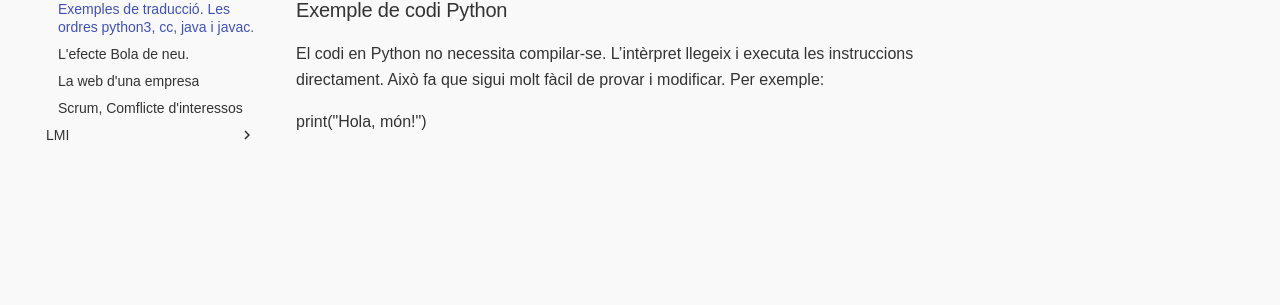
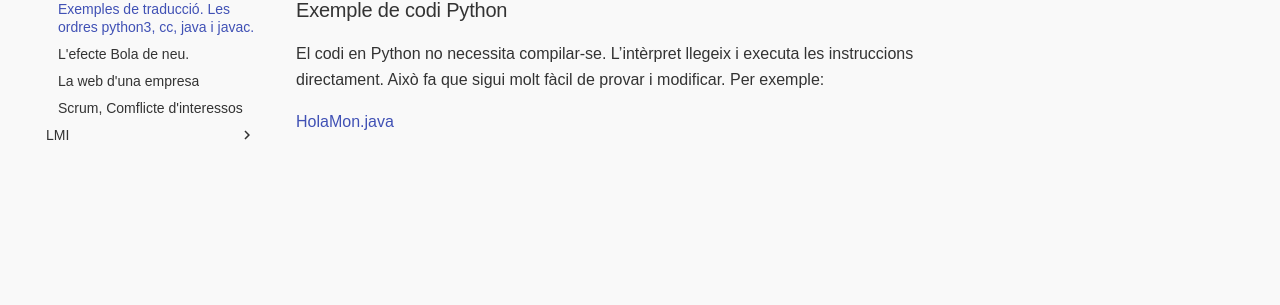
Before and after one commit to adriian04/APUNTES-LMI-EDD, an MkDocs documentation site: the page built from docs_md/EDD/ARTICULOS/ARTICLE_3.md, in a window 1280 px wide. Shown: the part 384-689 px from the top of the page. Built offline with MkDocs 1.6.1 and Material for MkDocs 9.7.7, drawn with Linux system fonts in a browser that asks for light colours.

Commit message:
Update ARTICLE_3.md

```diff
--- a/docs_md/EDD/ARTICULOS/ARTICLE_3.md
+++ b/docs_md/EDD/ARTICULOS/ARTICLE_3.md
@@ -8,4 +8,4 @@ En aquest article, parlaré sobre com funciona la traducció del codi font en Py
 
 El codi en Python no necessita compilar-se. L’intèrpret llegeix i executa les instruccions directament. Això fa que sigui molt fàcil de provar i modificar. Per exemple:
 
-print("Hola, món!")
+[HolaMon.java](srv/APUNTES-LMI-EDD/docs_md/EDD/ARTICULOS/HolaMon.java)
```
